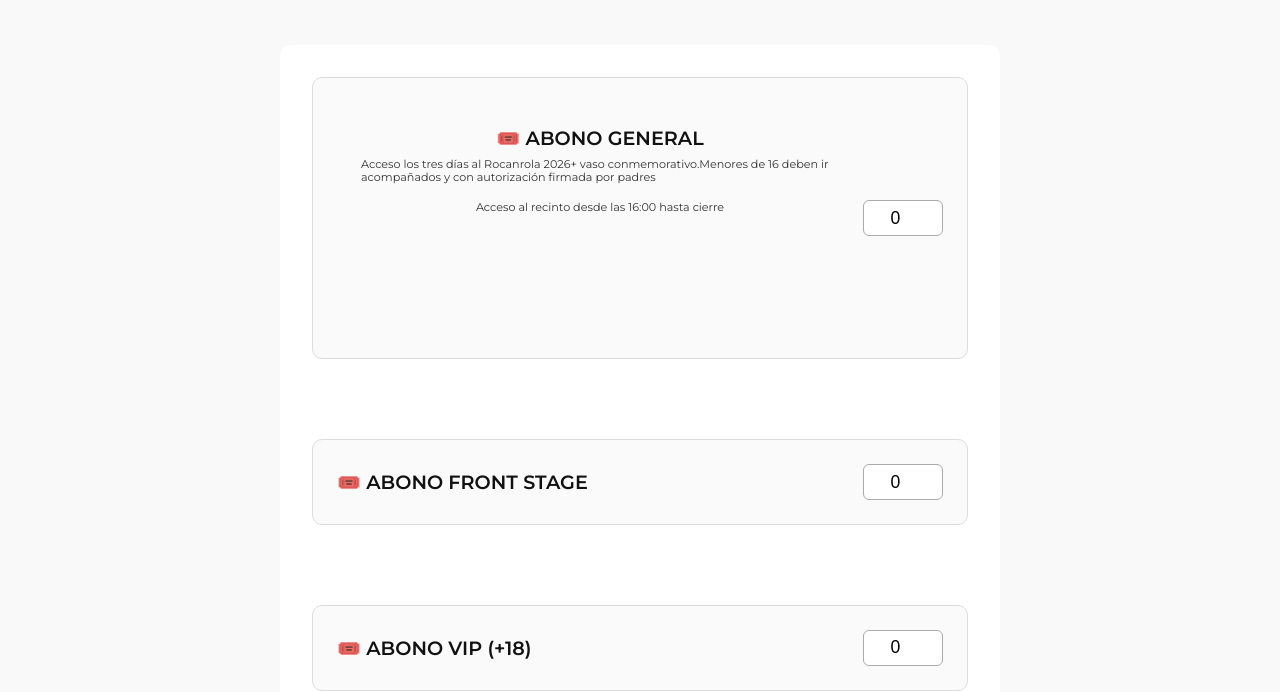
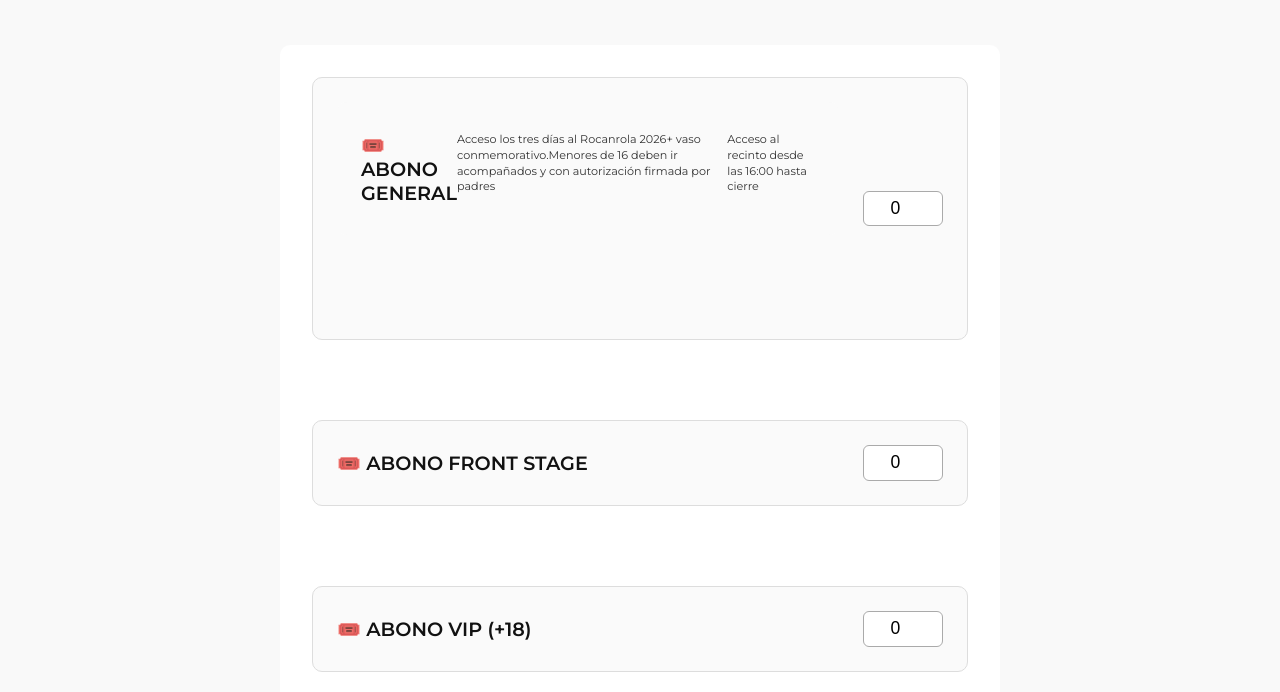
Before and after one commit to Sofia0507/Festivalsiii, a plain HTML site: page ventaentradas.html in a window 1280 px wide. Shown: the part 147-839 px from the top of the page. Drawn offline with nearby package versions, Linux system fonts and the light colour scheme.

Commit message:
cambio si

```diff
--- a/css/styles.css
+++ b/css/styles.css
@@ -136,8 +136,8 @@ a{
   margin-bottom: 1rem;
   font-size: 0.70rem;
   color: #333;
-  display: flex;
-  flex-direction: column;
+  font-family: "Montserrat",sans-serif;
+  text-align: left;
 }
 
 
@@ -158,11 +158,6 @@ a{
   color: #111;
   width: auto;
   font-family: "Montserrat",sans-serif;
-}
-
-#tipos-de-entradas p {
-  font-family: "Montserrat",sans-serif;
-  text-align: l;
 }
 
 #section h2 {
@@ -235,32 +230,27 @@ a{
  display: flex;
  justify-content: space-between;
  align-items: flex-start;
-
+  gap: 1.5rem;
 }
 
-.ticket-text {
+.ticket-item label {
+  flex: 1;
   display: flex;
   flex-direction: column;
   align-items: flex-start;
-  flex: 1;
-}
-
-.ticket-text label {
-  font-size: 1.2rem;
-  font-weight: 600;
-  color: #111;
-  margin-bottom: 0.5rem;
-  text-align: left;
-  display: block;
 }
 
 .ticket-info {
-  margin-bottom: 0.3rem;
+  display: block;
+  margin-top: 0.4rem;
   font-size: 0.75rem;
-  line-height: 1.2;
-  align-items: left;
+  line-height: 1.4;
+  color: #333;
+  font-family: "Montserrat", sans-serif;
+}
 
-}
+
+
 
 
 
```
